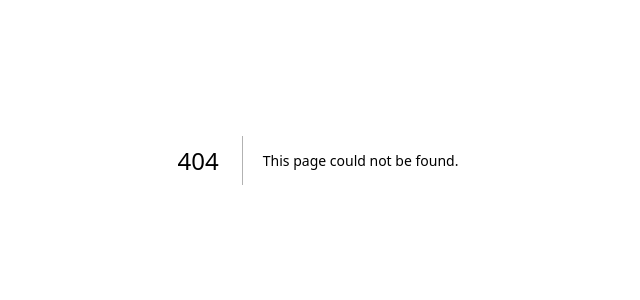
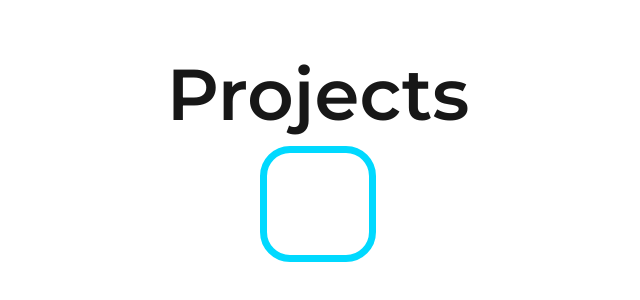
Before and after one commit to wafflesLL/my-website, a Next.js app: page /blog in a window 1280 px wide. Before the commit this address had no page. Shown: the part 240-540 px from the top of the page, without its empty margins (322-962 px from the left). Built offline with nearby package versions, Linux system fonts and the light colour scheme.

Commit message:
added projects page

```diff
--- /dev/null
+++ b/app/blog/page.tsx
@@ -0,0 +1,58 @@
+"use client"
+import React, { useEffect, useRef, useState} from 'react'
+import { Button } from "@/components/ui/Button";
+import { ChevronDown} from 'lucide-react';
+import Link from 'next/link';
+import Post from '@/components/ui/Post';
+
+const page = () => {
+  const sectionRef = useRef<HTMLDivElement>(null);
+
+  const scrollToTopOfSection = () => {
+    sectionRef.current?.scrollIntoView({ behavior: "smooth", block: "start" });
+  };
+  const triggerRef = useRef<HTMLDivElement>(null);
+  const navbarRef = useRef<HTMLDivElement>(null);
+  const [isStuck, setIsStuck] = useState(false);
+
+  useEffect(() => {
+    const observer = new IntersectionObserver(
+      ([entry]) => {
+        setIsStuck(!entry.isIntersecting);
+      },
+      { threshold: 0 }
+    );
+
+    if (triggerRef.current) observer.observe(triggerRef.current);
+    return () => observer.disconnect();
+  }, []);
+
+  return (
+    <div className="hide-scrollbar no-scrollbar overflow-auto relative font-semibold flex flex-col items-center justify-center min-h-screen text-7xl font-montserrat gap-4">
+      <div>Projects</div>
+      <Button padding={1} onClick={scrollToTopOfSection}>
+        <ChevronDown size={100} strokeWidth={2.5} />
+      </Button>
+      <div ref={sectionRef} className="absolute top-[100vh]">
+        <div className="z-50 sticky top-0 flex flex-row text-3xl w-screen px-8 bg-[#393939]/70 shadow-[inset_0_16px_32px_rgba(0,0,0,0.7),inset_0_-16px_32px_rgba(0,0,0,0.7)] items-center py-4">
+          <div>Liam Loeffel</div>
+          <div className="flex flex-row gap-16 ml-auto">
+            <Link href="/">Home </Link>
+            <Link href="/blog">Projects</Link>
+            <div>About</div>
+            <div>Contact</div>
+          </div>
+        </div>
+        <div className="flex flex-col gap-8">
+          <Post variant="imageLeft"/>
+          <Post variant="imageRight"/>
+          <Post variant="imageLeft"/>
+          <Post variant="imageRight"/>
+          <Post variant="imageLeft"/>
+        </div>
+      </div>
+    </div>
+  )
+}
+
+export default page
--- a/app/globals.css
+++ b/app/globals.css
@@ -42,8 +42,23 @@
   font-display: swap;
 }
 body {
+  margin: 0;
   background: var(--background);
   color: var(--foreground);
   font-family: 'Montserrat', sans-serif;
 
 }
+
+.no-scroll {
+  overflow: hidden;
+}
+
+/* globals.css */
+.no-scrollbar {
+  scrollbar-width: none;          /* Firefox */
+  -ms-overflow-style: none;       /* IE 10+ */
+}
+
+.no-scrollbar::-webkit-scrollbar {
+  display: none;                  /* Chrome, Safari, Edge */
+}
--- a/app/page.tsx
+++ b/app/page.tsx
@@ -1,13 +1,18 @@
 import { Button } from "@/components/ui/Button";
+import Link from "next/link";
+
 export default function Home() {
+
   return (
     <div className="font-semibold flex flex-col items-center justify-center min-h-screen text-7xl font-montserrat gap-4">
       <div className="text-white">
         Hi, my name is <span className="text-[#00D9FF]">Liam</span>
       </div>
-      <Button className="text-7xl">
-        view my work
-      </Button>
+      <Link href="/blog">
+        <Button padding={8} className="text-7xl">
+          view my work
+        </Button>
+      </Link>
     </div>
   );
 }
--- a/components/ui/Button.tsx
+++ b/components/ui/Button.tsx
@@ -1,21 +1,23 @@
-// components/ui/Button.tsx
-import React from "react";
-
 interface ButtonProps extends React.ButtonHTMLAttributes<HTMLButtonElement> {
   variant?: "default" | "outline" | "ghost";
-  size?: "sm" | "md" | "lg";
+  padding?: number; // padding in px
+  onClick?: React.MouseEventHandler<HTMLButtonElement>;
 }
 
 export const Button: React.FC<ButtonProps> = ({
   children,
-  className,
+  className = "",
   variant = "default",
-  size = "md",
+  padding = 4, // default 16px
+  onClick,
   ...props
 }) => {
   return (
     <button
-      className="border-[7px] border-[#00D9FF] font-montserrat text-7xl text-white hover:shadow-[0_0_20px_#00D9FF] rounded-[30px] margin px-4 py-4"
+      className={`border-[7px] border-[#00D9FF] font-montserrat text-7xl text-white hover:shadow-[0_0_20px_#00D9FF] rounded-[30px] margin ${className}`}
+      style={{ paddingLeft: padding, paddingRight: padding, paddingTop: padding, paddingBottom: padding }}
+      onClick={onClick}
+      {...props}
     >
       {children}
     </button>
--- /dev/null
+++ b/components/ui/Post.tsx
@@ -0,0 +1,33 @@
+import React from 'react'
+import Image from 'next/image'
+const sampleImage = '/images/images.jpg'
+
+interface PostProps {
+  variant?: "imageLeft" | "imageRight";
+}
+
+const Post: React.FC<PostProps> = ({ variant = "imageLeft" }) => {
+  // Choose which corners to round based on variant
+  const imageRounded =
+    variant === "imageRight"
+      ? "rounded-tl-[80px] rounded-bl-[80px]"
+      : "rounded-tr-[80px] rounded-br-[80px]";
+
+  return (
+    <div className={`flex w-screen gap-16 ${variant === "imageRight" ? "flex-row-reverse" : "flex-row"}`}>
+      <div className="flex-1 relative h-[400px]">
+        <Image
+          src={sampleImage}
+          alt="Project"
+          fill
+          className={`object-cover ${imageRounded}`}
+        />
+      </div>
+      <div className="flex-1 flex flex-col text-center py-4 gap-4">
+        <div className="text-[#00D9FF]">Project</div>
+        <div className="text-4xl text-[#FFFFFF]">Project Description</div>
+      </div>
+    </div>
+  )
+}
+export default Post
--- a/tailwind.config.ts
+++ b/tailwind.config.ts
@@ -9,7 +9,9 @@ const config: Config = {
       },
     },
   },
-  plugins: [],
+  // tailwind.config.ts
+  plugins: [require("tailwind-scrollbar-hide")]
+
 };
 
 export default config;
```
Also changed, not shown: package.json (+7 -5 lines), public/images/images.jpg (added), 1 other file (tests, documents, lock files or other folders).
